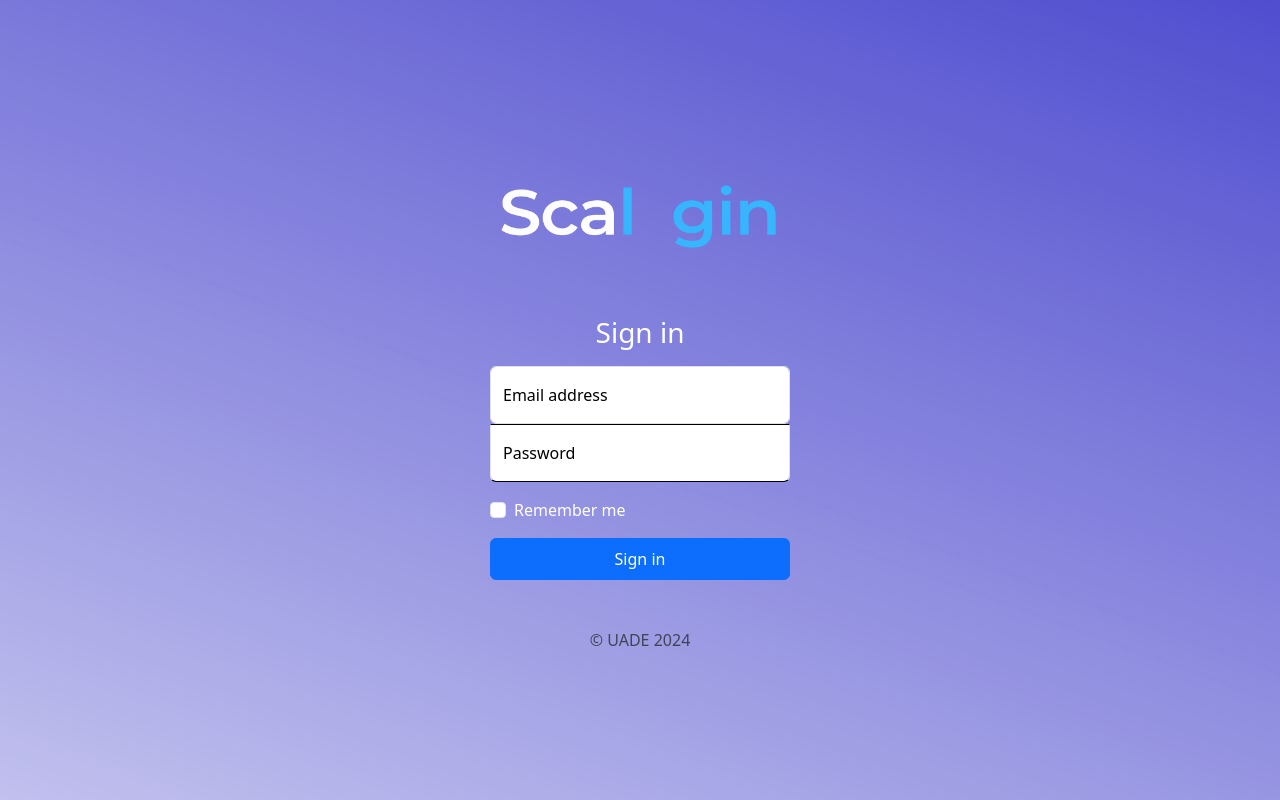
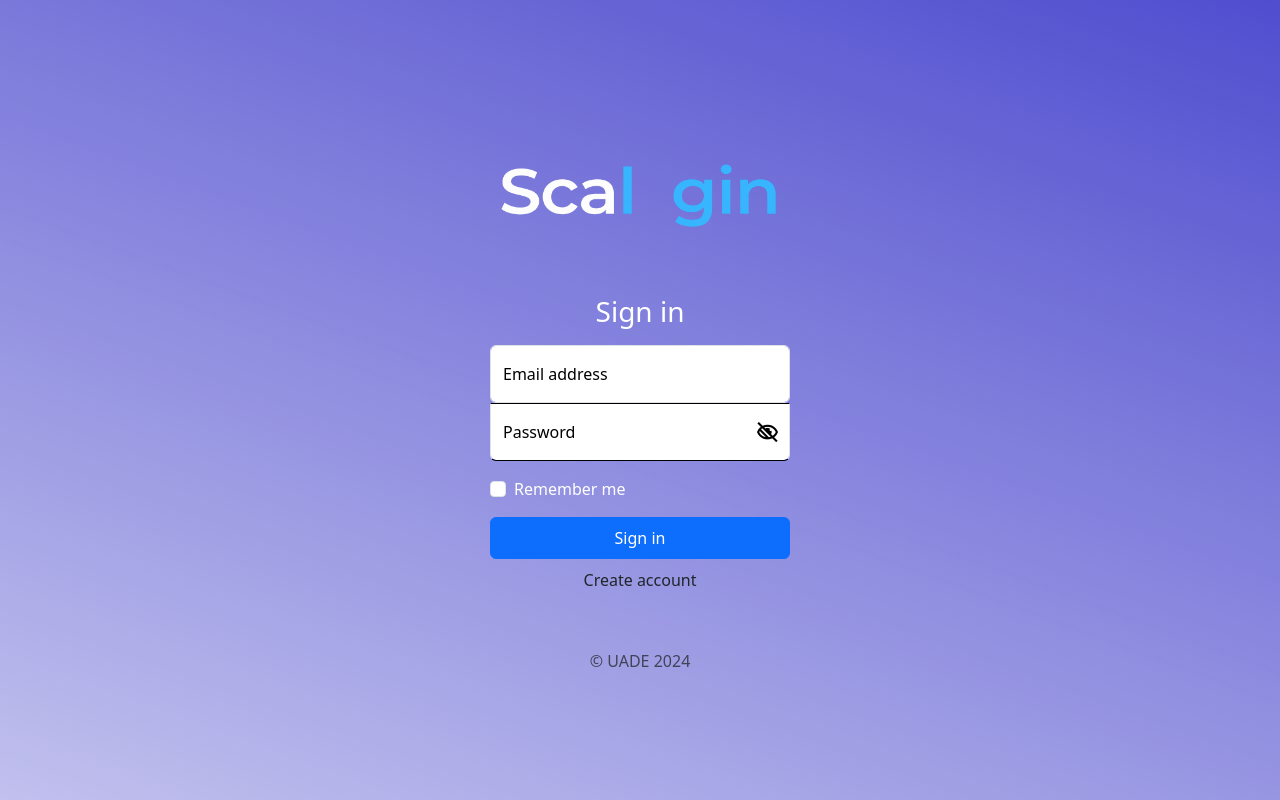
Before and after one commit to franquinteros/Scalogin, a Flask app: page /login in a window 1280 px wide. Run offline with Flask 3, Linux system fonts and the light colour scheme; some libraries are stand-ins or nearby versions.

Commit message:
Añadido de funcion password para esconder o mostrar la contraseña. Commit 009

```diff
--- a/Release 1.1/src/static/css/login.css
+++ b/Release 1.1/src/static/css/login.css
@@ -28,6 +28,15 @@ body {
   z-index: 2;
 }
 
+.bx {
+  font-size: 25px;
+  cursor: pointer;
+  position: absolute;
+  top: 50%;
+  right: 10px;
+  transform: translateY(-50%);
+}
+
 .form-signin input[type="text"] {
   margin-bottom: -1px;
   border-bottom-right-radius: 0;
--- a/Release 1.1/src/templates/auth/login.html
+++ b/Release 1.1/src/templates/auth/login.html
@@ -61,10 +61,10 @@
       class="form-control"
       name="password"
       id="floatingPassword"
-      x
       placeholder="Password"
     />
     <label for="floatingPassword">Password</label>
+    <i id="showPassword" class='bx bx-low-vision' style="cursor: pointer;"></i>
   </div>
 
   <div class="form-check text-start my-3">
@@ -81,6 +81,24 @@
     Sign in
   </button>
 
+  <button class="btn btn-close-white w-50 py-2" type="submit">
+    Create account
+  </button>
+
   <p class="mt-5 mb-3 text-body-secondary">© UADE 2024</p>
 </form>
+
+<script>
+  const passwordInput = document.getElementById('floatingPassword');
+
+
+  document.getElementById('showPassword').addEventListener('click', function() {
+    if (passwordInput.type === 'password') {
+      passwordInput.type = 'text';
+    } else {
+      passwordInput.type = 'password';
+    }
+  });
+</script>
+
 {% endblock %}
--- a/Release 1.1/src/templates/template.html
+++ b/Release 1.1/src/templates/template.html
@@ -9,6 +9,7 @@
       rel="shortcut icon"
       href="{{ url_for('static', filename='/img/scalogin.png') }}"
     />
+    <link href='https://unpkg.com/boxicons@2.1.4/css/boxicons.min.css' rel='stylesheet'>
     <!-- Bootstrap -->
     <link
       href="https://cdn.jsdelivr.net/npm/bootstrap@5.3.3/dist/css/bootstrap.min.css"
```
Also changed, not shown: Release 1.1/requirements.txt (added, +12 -0 lines), 2 other files.
